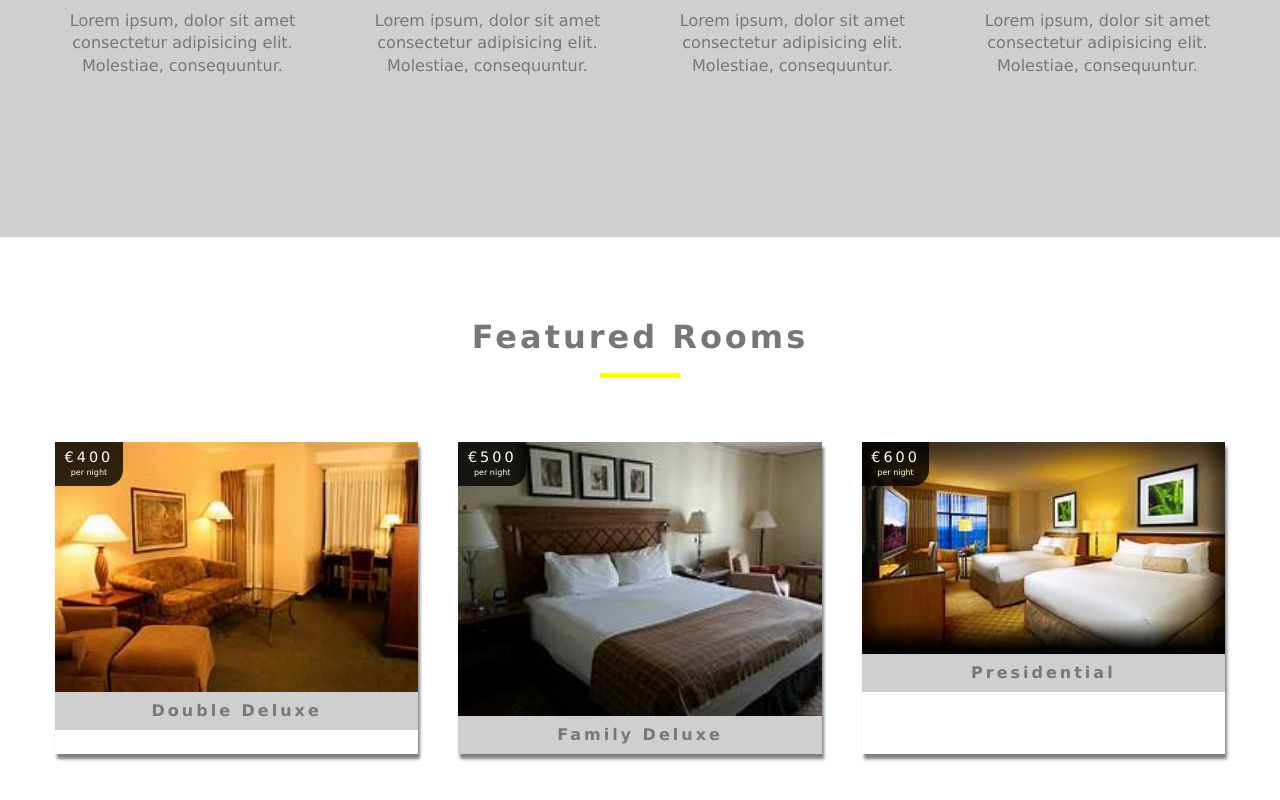
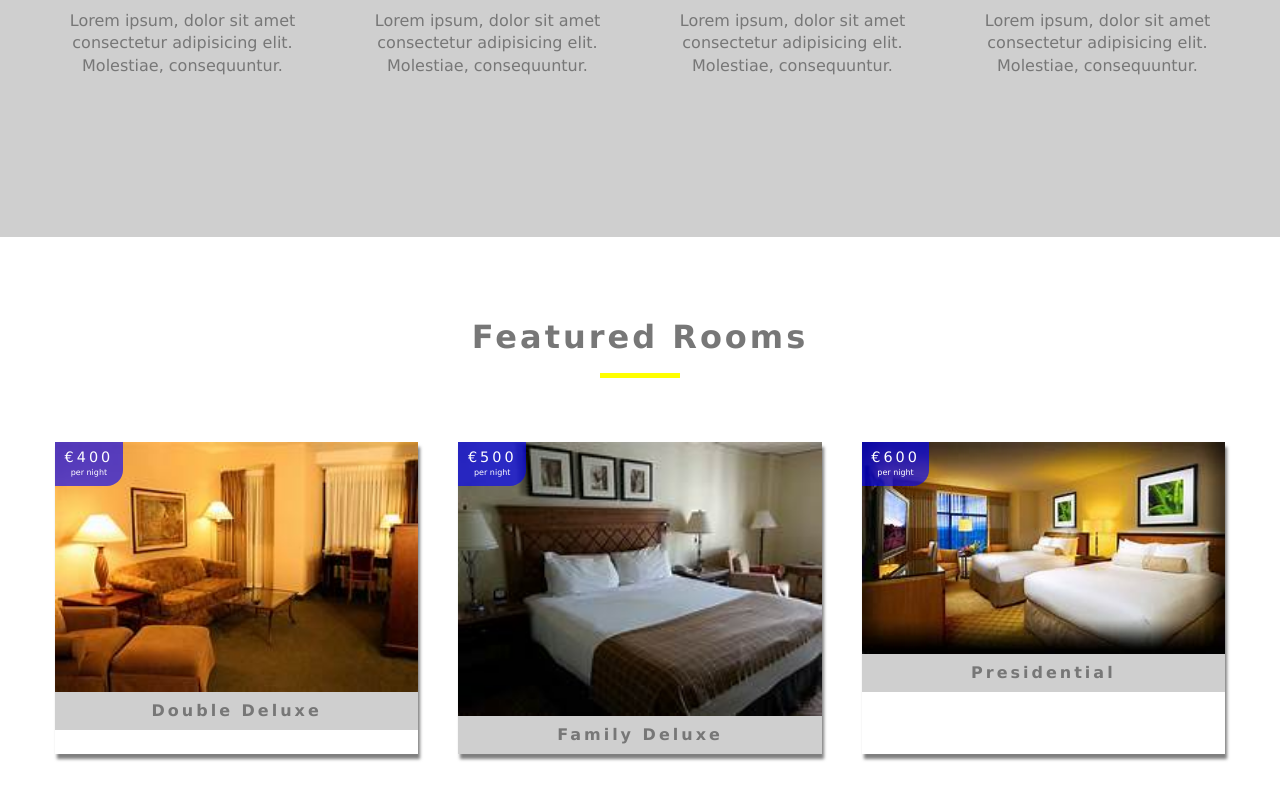
Before and after one commit to Mgbams/kings-resort, a React (Create React App) app: page / in a window 1280 px wide. Shown: the part 930-1730 px from the top of the page. Built offline with nearby package versions, Linux system fonts and the light colour scheme.

Commit message:
updates in app.js

```diff
--- a/src/App.css
+++ b/src/App.css
@@ -170,7 +170,8 @@
     background-image: url("./assets//images/roomsHero.jpg");
     min-height: 60vh;
   }
-  /* End of Hero */
+
+
   /* Banner */
   .banner {
     display: inline-block;
@@ -229,7 +230,8 @@
     margin: 0 auto;
     background: var(--primaryColor);
   }
-  /* end of Title */
+
+
 
   /* services */
   .services {
@@ -273,7 +275,8 @@
       width: 100%;
     }
   }
-  /*end of services */
+
+
   /* featured rooms */
 
   .featured-rooms {
@@ -321,7 +324,7 @@
     position: absolute;
     top: 0;
     left: 0;
-    background: rgba(0, 0, 0, 0.8);
+    background: rgba(0, 0, 255, 0.637);
     color: var(--mainWhite);
     padding: 0.3rem 0.6rem 0.5rem;
     border-bottom-right-radius: 1rem;
```
